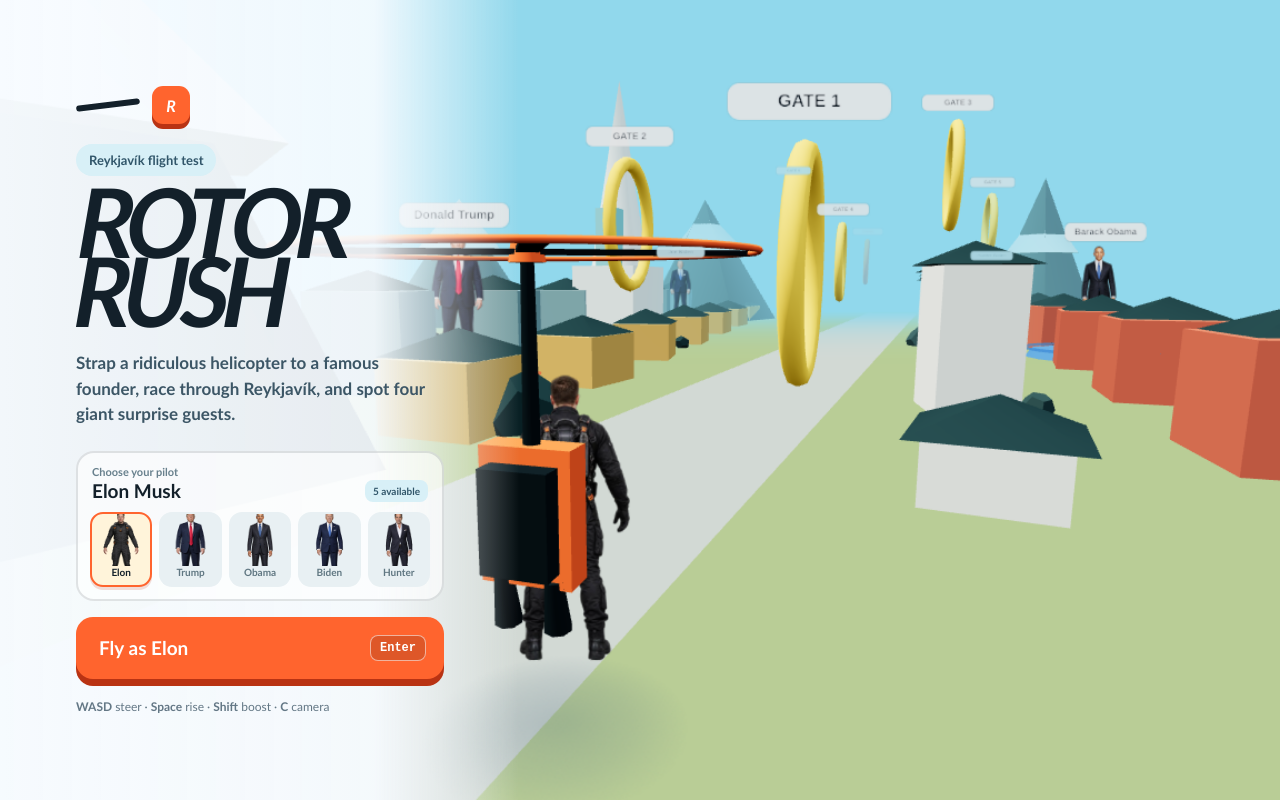
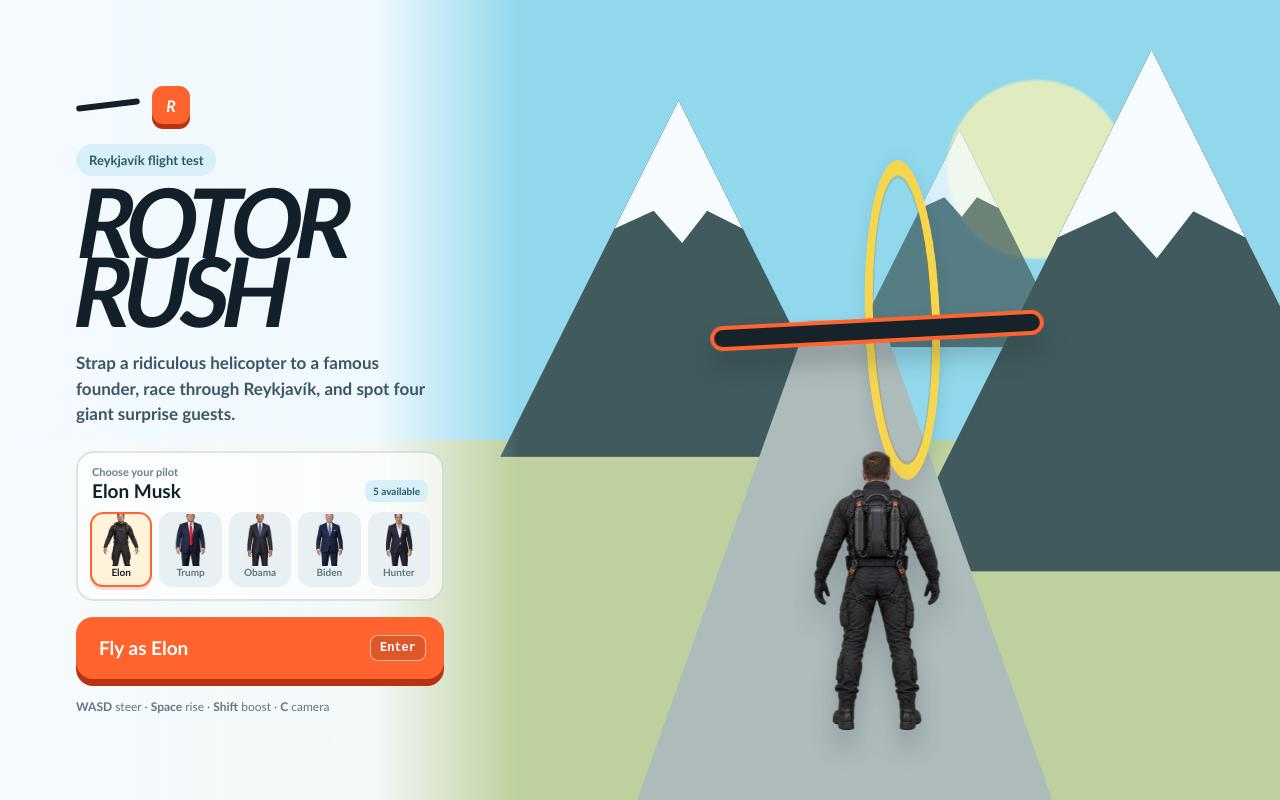
Before and after one commit to momenbuilds/rotor-rush, a website built with Vite: page index.html in a window 1280 px wide. Both pictures are taken after a click on the button "Elon". Built offline with nearby package versions, Linux system fonts and the light colour scheme.

Commit message:
Lazy-load the 3D game engine

```diff
--- a/index.html
+++ b/index.html
@@ -15,6 +15,15 @@
   </head>
   <body>
     <canvas id="game" aria-label="Rotor Rush 3D game"></canvas>
+    <div class="menu-backdrop" aria-hidden="true">
+      <span class="preview-sun"></span>
+      <span class="preview-mountain mountain-one"></span>
+      <span class="preview-mountain mountain-two"></span>
+      <span class="preview-mountain mountain-three"></span>
+      <span class="preview-road"></span>
+      <span class="preview-gate"></span>
+      <span class="preview-pilot"></span>
+    </div>
 
     <main class="shell">
       <section class="start-screen" id="startScreen">
@@ -129,6 +138,6 @@
       <div class="toast" id="toast">Gate cleared!</div>
     </main>
 
-    <script type="module" src="/src/main.js"></script>
+    <script type="module" src="/src/bootstrap.js"></script>
   </body>
 </html>
--- a/scripts/verify-build.mjs
+++ b/scripts/verify-build.mjs
@@ -14,6 +14,6 @@
 
 const scripts = assets.filter(file => file.endsWith('.js'));
 const styles = assets.filter(file => file.endsWith('.css'));
-if (scripts.length !== 1 || styles.length !== 1) throw new Error('Expected one JavaScript and one CSS bundle.');
+if (scripts.length < 2 || styles.length !== 1) throw new Error('Expected lazy game and bootstrap JavaScript bundles plus one CSS bundle.');
 
 console.log(`Verified production build: ${assets.length} assets, all character textures under 100 KB.`);
--- /dev/null
+++ b/src/bootstrap.js
@@ -0,0 +1,51 @@
+import './style.css';
+
+const pilots = {
+  elon: { name: 'Elon Musk', shortName: 'Elon' },
+  trump: { name: 'Donald Trump', shortName: 'Trump' },
+  obama: { name: 'Barack Obama', shortName: 'Obama' },
+  biden: { name: 'Joe Biden', shortName: 'Biden' },
+  hunter: { name: 'Hunter Biden', shortName: 'Hunter' },
+};
+
+const startButton = document.querySelector('#startButton');
+const startButtonText = document.querySelector('#startButtonText');
+const selectedPilotName = document.querySelector('#selectedPilotName');
+const missionPilot = document.querySelector('#missionPilot');
+let gameModule;
+
+function choosePilot(pilotId) {
+  const pilot = pilots[pilotId];
+  document.querySelectorAll('.pilot-option').forEach(option => {
+    const selected = option.dataset.pilot === pilotId;
+    option.classList.toggle('selected', selected);
+    option.setAttribute('aria-pressed', String(selected));
+  });
+  selectedPilotName.textContent = pilot.name;
+  startButtonText.textContent = `Fly as ${pilot.shortName}`;
+  missionPilot.textContent = `${pilot.shortName} flight`;
+  document.dispatchEvent(new CustomEvent('pilotchange', { detail: pilotId }));
+}
+
+document.querySelectorAll('.pilot-option').forEach(option => {
+  option.addEventListener('click', () => choosePilot(option.dataset.pilot));
+});
+
+startButton.addEventListener('click', async () => {
+  if (startButton.disabled) return;
+  const selectedPilot = document.querySelector('.pilot-option[aria-pressed="true"]')?.dataset.pilot ?? 'elon';
+  startButton.disabled = true;
+  startButtonText.textContent = 'Starting rotors…';
+  try {
+    gameModule ??= await import('./main.js');
+    document.dispatchEvent(new CustomEvent('pilotchange', { detail: selectedPilot }));
+    gameModule.startGame();
+  } finally {
+    startButton.disabled = false;
+    startButtonText.textContent = `Fly as ${pilots[selectedPilot].shortName}`;
+  }
+});
+
+window.addEventListener('keydown', event => {
+  if (event.code === 'Enter' && !document.querySelector('#startScreen').classList.contains('hidden')) startButton.click();
+});
--- a/src/main.js
+++ b/src/main.js
@@ -1,5 +1,4 @@
 import * as THREE from 'three';
-import './style.css';
 
 const canvas = document.querySelector('#game');
 const isCompactDevice = window.matchMedia('(max-width: 900px), (pointer: coarse)').matches;
@@ -221,7 +220,7 @@
   biden: { name: 'Joe Biden', shortName: 'Biden', front: '/assets/biden.webp', shirt: 0x17274a, pants: 0x17274a, hair: 0xe8e5dc, skin: 0xe1a480 },
   hunter: { name: 'Hunter Biden', shortName: 'Hunter', front: '/assets/hunter-biden.webp', shirt: 0x232936, pants: 0x232936, hair: 0x5c463b, skin: 0xd59a75 },
 };
-let selectedPilotId = 'elon';
+let selectedPilotId = document.querySelector('.pilot-option[aria-pressed="true"]')?.dataset.pilot ?? 'elon';
 const pilotTextures = Object.fromEntries(Object.entries(pilotData).map(([id, pilot]) => {
   const texture = pilotTextureLoader.load(pilot.front);
   texture.colorSpace = THREE.SRGBColorSpace;
@@ -457,7 +456,7 @@
   showToast('Back on route!');
 }
 
-function startGame() {
+export function startGame() {
   ui.start.classList.add('hidden');
   ui.hud.classList.add('visible');
   resetGame();
@@ -516,8 +515,7 @@
   if (rotorGain) rotorGain.gain.setTargetAtTime(.006, audioContext.currentTime, .2);
 }
 
-document.querySelector('#startButton').addEventListener('click', startGame);
-document.querySelectorAll('.pilot-option').forEach(option => option.addEventListener('click', () => selectPilot(option.dataset.pilot)));
+document.addEventListener('pilotchange', event => selectPilot(event.detail));
 document.querySelector('#restartButton').addEventListener('click', resetGame);
 document.querySelector('#changePilotButton').addEventListener('click', showPilotMenu);
 document.querySelector('#pauseChangePilotButton').addEventListener('click', showPilotMenu);
@@ -720,6 +718,7 @@
   }
 }
 animate();
+document.documentElement.classList.add('game-ready');
 
 window.addEventListener('resize', () => {
   camera.aspect = window.innerWidth / window.innerHeight;
--- a/src/style.css
+++ b/src/style.css
@@ -31,6 +31,19 @@
   display: block;
   touch-action: none;
 }
+
+.menu-backdrop { position: fixed; inset: 0; overflow: hidden; background: linear-gradient(#91d8ec 0 55%, #bdd09d 55%); pointer-events: none; transition: opacity .35s ease; }
+.game-ready .menu-backdrop { opacity: 0; }
+.preview-sun { position: absolute; top: 10%; right: 12%; width: 14vw; aspect-ratio: 1; border-radius: 50%; background: rgba(255,244,173,.72); filter: blur(1px); }
+.preview-mountain { position: absolute; bottom: 38%; width: 34vw; height: 34vw; background: #405a5d; clip-path: polygon(50% 0, 100% 100%, 0 100%); }
+.preview-mountain::after { content: ""; position: absolute; inset: 0; background: #f5fbff; clip-path: polygon(50% 0, 68% 36%, 58% 31%, 51% 40%, 43% 31%, 32% 36%); }
+.mountain-one { left: 36%; transform: scale(.82); }
+.mountain-two { right: -7%; bottom: 34%; transform: scale(1.2); }
+.mountain-three { left: 58%; bottom: 43%; transform: scale(.5); opacity: .72; }
+.preview-road { position: absolute; left: 48%; bottom: -8%; width: 36%; height: 68%; background: #aebbbb; clip-path: polygon(42% 0, 58% 0, 100% 100%, 0 100%); }
+.preview-gate { position: absolute; left: 65%; top: 20%; width: 11vw; height: 25vw; border: clamp(8px, 1.2vw, 19px) solid #f5d64d; border-radius: 50%; transform: rotateY(58deg) rotate(-4deg); box-shadow: inset 0 0 0 3px rgba(162,111,0,.25), 0 10px 30px rgba(19,32,42,.13); }
+.preview-pilot { position: absolute; left: 61%; bottom: 8%; width: 15vw; height: 33vw; max-height: 54vh; background: url('/assets/elon-pilot-back.webp') center bottom / contain no-repeat; filter: drop-shadow(0 18px 12px rgba(19,32,42,.22)); }
+.preview-pilot::before { content: ""; position: absolute; left: -35%; top: 2%; width: 170%; height: 4%; border-radius: 99px; background: #17232a; box-shadow: 0 0 0 4px #ff642e; transform: rotate(-3deg); }
 
 .shell {
   position: fixed;
@@ -125,6 +138,7 @@
 }
 .start-button:hover { transform: translateY(-2px); box-shadow: 0 9px 0 #b93313; }
 .start-button:active { transform: translateY(5px); box-shadow: 0 2px 0 #b93313; }
+.start-button:disabled { cursor: wait; opacity: .72; transform: none; box-shadow: 0 4px 0 #b93313; }
 .start-button:focus-visible, .secondary-button:focus-visible, .pilot-option:focus-visible, .sound-button:focus-visible, .pause-button:focus-visible, .rescue-button:focus-visible, .camera-button:focus-visible, .touch-controls button:focus-visible { outline: 4px solid var(--blue); outline-offset: 3px; }
 kbd { padding: 5px 9px; border: 1px solid rgba(255,255,255,.55); border-radius: 8px; color: white; background: rgba(0,0,0,.13); font-size: 12px; }
 .controls-copy { margin: 20px 0 0; font-size: 12px; color: #637785; }
@@ -210,6 +224,8 @@
 .touch-controls { display: none; }
 
 @media (max-width: 700px) {
+  .preview-pilot { left: 47%; bottom: 34%; width: 28vw; height: 58vw; }
+  .preview-gate { left: 68%; top: 11%; width: 20vw; height: 42vw; }
   .start-screen { inset: auto 0 0; width: 100%; padding: 34px 24px max(28px, env(safe-area-inset-bottom)); justify-content: end; background: linear-gradient(0deg, rgba(247,251,255,.98) 0%, rgba(247,251,255,.93) 68%, rgba(247,251,255,0) 100%); }
   .brand-mark, .controls-copy { display: none; }
   .location-pill { margin-bottom: 7px; }
```
Also changed, not shown: README.md.
